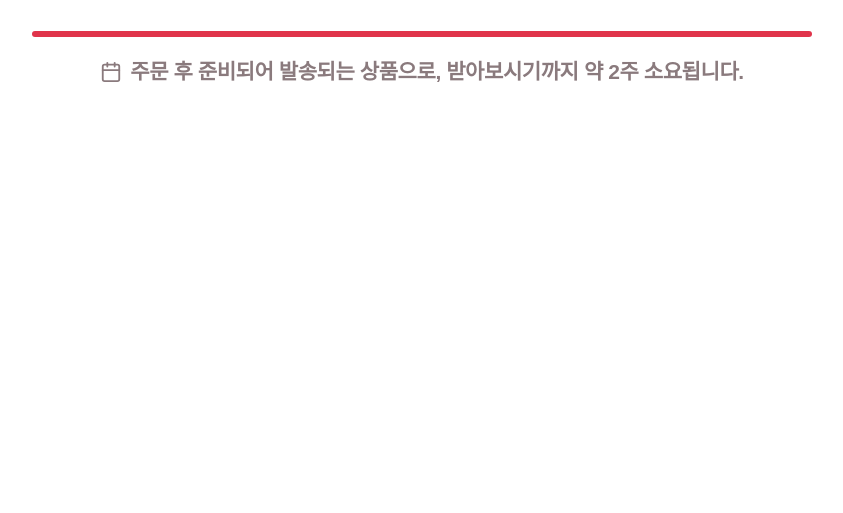
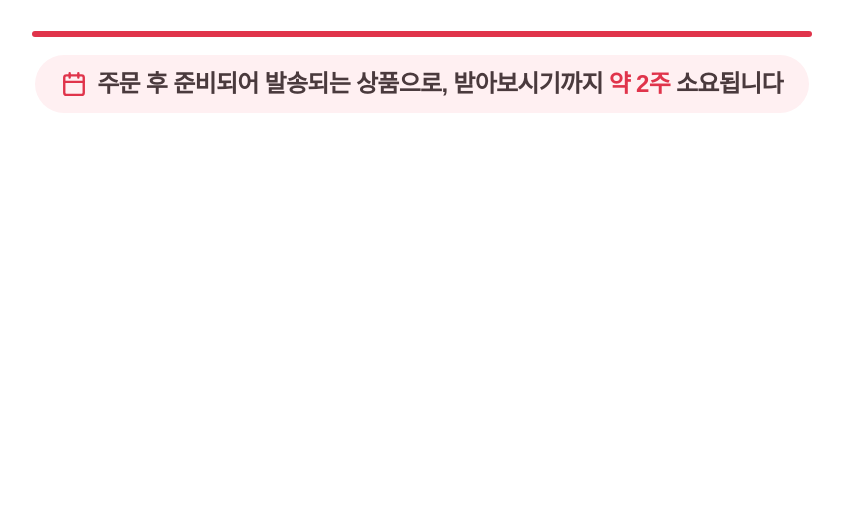
Before and after one commit to logvinca99-cell/logvinca, a plain HTML site: page cherry-design/src/top6a.html in a window 1280 px wide. Shown: the part 287-800 px from the top of the page, without its empty margins (8-851 px from the left). Drawn offline with Linux system fonts and the light colour scheme; a web font is replaced by a local one.

Commit message:
미스터 체리 상단: 2주 안내를 연분홍 알약 + '약 2주' 빨간 굵은 글씨로 조금 더 보이게
Co-Authored-By: Claude Opus 5.5 <noreply@anthropic.com>
Claude-Session: https://claude.ai/code/session_01PE2ziTJ29XNj6qrJ9hNtvD

```diff
--- a/cherry-design/src/top6a.html
+++ b/cherry-design/src/top6a.html
@@ -1,4 +1,4 @@
-<!doctype html><html lang="ko"><head><meta charset="utf-8"><title>미스터 체리 상단</title><link rel="stylesheet" href="style4.css"><style> .note2{display:flex;align-items:center;justify-content:center;gap:8px;font-size:21px;font-weight:700;color:#8A7A7D;letter-spacing:-.02em} .note2 .ic{font-size:22px;stroke-width:2}
+<!doctype html><html lang="ko"><head><meta charset="utf-8"><title>미스터 체리 상단</title><link rel="stylesheet" href="style4.css"><style> .note2{display:flex;justify-content:center} .note2 .in{display:inline-flex;align-items:center;gap:10px;background:var(--rl);border-radius:999px;padding:10px 26px;font-size:24px;font-weight:700;color:#4A3A3D;letter-spacing:-.03em} .note2 .ic{font-size:26px;color:var(--r);stroke-width:2.2} .note2 b{color:var(--r);font-weight:900}
  body{background:#fff}
  .w{padding:44px 40px 0;display:grid;grid-template-columns:260px 1fr;align-items:center;gap:30px}
  .mascot{width:260px;height:240px}
@@ -11,4 +11,4 @@
 </style></head><body>
 <div class="w"><div class="mascot" data-pose="wave"></div>
 <div><div class="en">MR. CHERRY</div><div class="nm">미스터 <span>체리</span></div><div class="sl">꼭 필요한 좋은 물건만, 쏙쏙 골라 담았어요</div></div></div>
-<div class="bar"></div><div class="note2"><svg class="ic" viewBox="0 0 24 24"><rect x="3" y="4" width="18" height="18" rx="2"/><path d="M16 2v4M8 2v4M3 10h18"/></svg><span>주문 후 준비되어 발송되는 상품으로, 받아보시기까지 약 2주 소요됩니다.</span></div><script src="mascot4.js"></script></body></html>
+<div class="bar"></div><div class="note2"><span class="in"><svg class="ic" viewBox="0 0 24 24"><rect x="3" y="4" width="18" height="18" rx="2"/><path d="M16 2v4M8 2v4M3 10h18"/></svg><span>주문 후 준비되어 발송되는 상품으로, 받아보시기까지 <b>약 2주</b> 소요됩니다</span></span></div><script src="mascot4.js"></script></body></html>
```
Also changed, not shown: cherry-design/src/top6b.html (+2 -2 lines), cherry-design/output/cherry6_top_A.png, cherry-design/output/cherry6_top_B.png, 1 other file.
